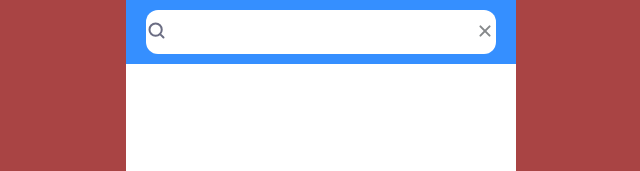
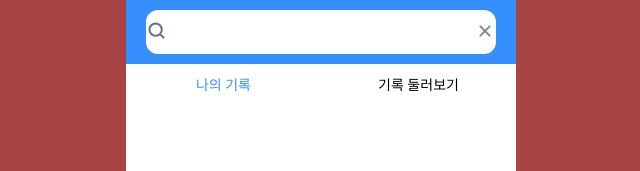
Before and after one commit to UMC-5TH-HACKATHON/FRONTEND, a React (Create React App) app: page /RecordPage in a window 1280 px wide. Shown: the top 171 px of the page, without its empty margins (319-959 px from the left). Built offline with nearby package versions, Linux system fonts and the light colour scheme; a web font is replaced by a local one.

Commit message:
|Fix| Pull Request 수정

```diff
--- a/src/components/pages/RecordPage/RecordBtn.tsx
+++ b/src/components/pages/RecordPage/RecordBtn.tsx
@@ -1,9 +1,8 @@
 import React from 'react';
-import { useNavigate } from 'react-router-dom';
+/*import { useNavigate } from 'react-router-dom';*/
 import styled from 'styled-components';
 
 const RecordBtn: React.FC = () => {
-  const navigate = useNavigate();
   return (
     <Container>
       <MyRecordbtn>나의 기록</MyRecordbtn>
@@ -19,6 +18,7 @@ const Container = styled.div`
   width: 390px;
   display: flex;
   flex-direction: row;
+  margin-top: 74px;
 `;
 const MyRecordbtn = styled.div`
   width: 195px;
--- a/src/components/pages/RecordPage/Search.tsx
+++ b/src/components/pages/RecordPage/Search.tsx
@@ -2,7 +2,6 @@ import React from 'react';
 import styled from 'styled-components';
 import { ReactComponent as SearchImg } from '../../../images/search.svg';
 import { ReactComponent as CloseImg } from '../../../images/btn_Close_round.svg';
-import { useNavigate } from 'react-router-dom';
 
 const Search: React.FC = () => {
   function SearchClick() {
```
Also changed, not shown: src/components/pages/MainPage/KnowBanner.tsx (+4 -3 lines).
